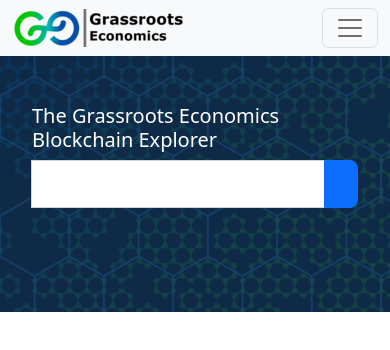
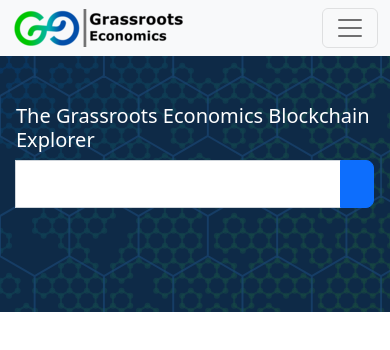
Before and after one commit to grassrootseconomics/public-dashboard, a SvelteKit app: page / in a window 390 px wide. Shown: the top 350 px of the page. Built offline with nearby package versions, Linux system fonts and the light colour scheme; some icons are missing.

Commit message:
using bootstrap responsive spacing. experimental #9 #13

```diff
--- a/src/routes/+page.svelte
+++ b/src/routes/+page.svelte
@@ -1,41 +1,46 @@
 <div role="main">
 
-  <div class="mainHeadingAndSearch">
+  <div class="mainHeadingAndSearch px-3 px-md-4 px-lg-5 py-5">
 
     <h5 class="homePageMainH5">The Grassroots Economics Blockchain Explorer</h5>
 
     <form action="search" method="POST">
       <div class="searchInputGroup input-group input-group-lg">
-        <button class="searchFilterButton btn btn-secondary dropdown-toggle" type="button" data-bs-toggle="dropdown" aria-expanded="false">filters</button>
+        <button
+          class="searchFilterButton d-none d-sm-block btn btn-secondary dropdown-toggle"
+          type="button"
+          data-bs-toggle="dropdown"
+          aria-expanded="false">filters</button
+        >
         <ul class="dropdown-menu">
           <li><a class="dropdown-item" href="#">Action</a></li>
           <li><a class="dropdown-item" href="#">Another action</a></li>
           <li><a class="dropdown-item" href="#">Something else here</a></li>
-          <li><hr class="dropdown-divider"></li>
+          <li><hr class="dropdown-divider" /></li>
           <li><a class="dropdown-item" href="#">Separated link</a></li>
         </ul>
-        <input type="text" class="form-control" aria-label="Sizing example input" aria-describedby="inputGroup-sizing-lg">
-        <button class="btn btn-primary" type="button" id="button-addon2"><iconify-icon class="searchIcon" inline height="1.5em" icon="material-symbols:search"></iconify-icon></button>
+        <input
+          type="text"
+          class="form-control"
+          aria-label="Sizing example input"
+          aria-describedby="inputGroup-sizing-lg"
+        />
+        <button class="btn btn-primary" type="button" id="button-addon2"
+          ><iconify-icon
+            class="searchIcon"
+            inline
+            height="1.5em"
+            icon="material-symbols:search"
+          /></button
+        >
       </div>
     </form>
-
   </div>
-
-
-
-
-
 </div>
 
 <style>
 .mainHeadingAndSearch {
   height: 256px;
-  width: 100%;
-
-  padding-top: 48px;
-  padding-left: 32px;
-  padding-bottom: 48px;
-  padding-right: 32px;
 
   background-image: url("/graphics/backgroundImages/hexagon.svg");
 }
@@ -43,18 +48,18 @@
 .homePageMainH5 {
   color: white;
 }
+  .searchInputGroup {
+    max-width: 610px;
+}
 
-.searchInputGroup
-{ max-width: 610px
-}
-@media (max-width: 690px) {
-  .searchFilterButton {
-    display: none;
-  }
-}
 .searchIcon {
   margin: -0.4em;
 }
 
-
+  .homePageStatistics {
+    margin-top: -48px;
+    /* border-radius:16px; */
+    /* background-color: white; */
+    /* height: 200px; */
+  }
 </style>
```
